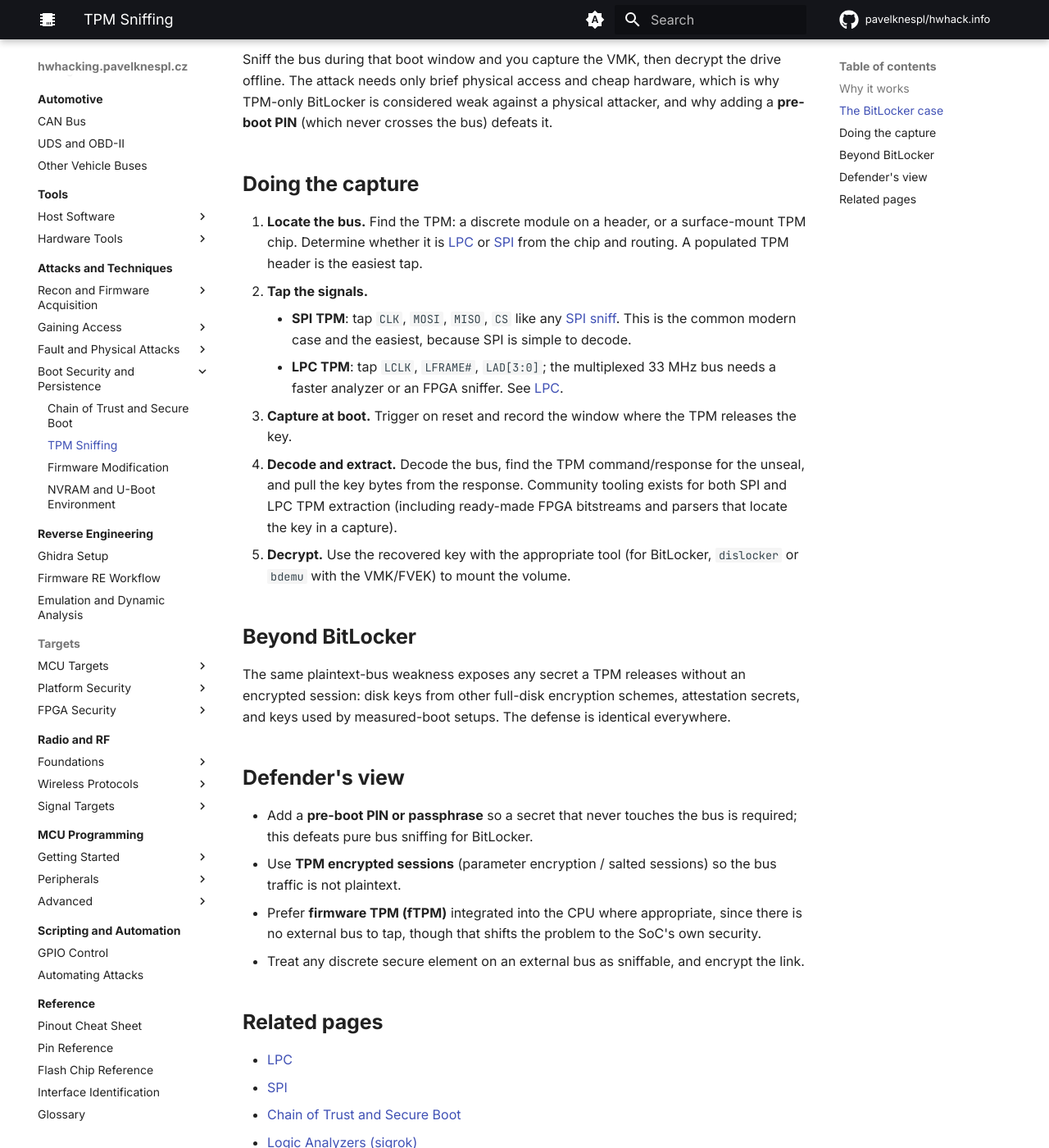
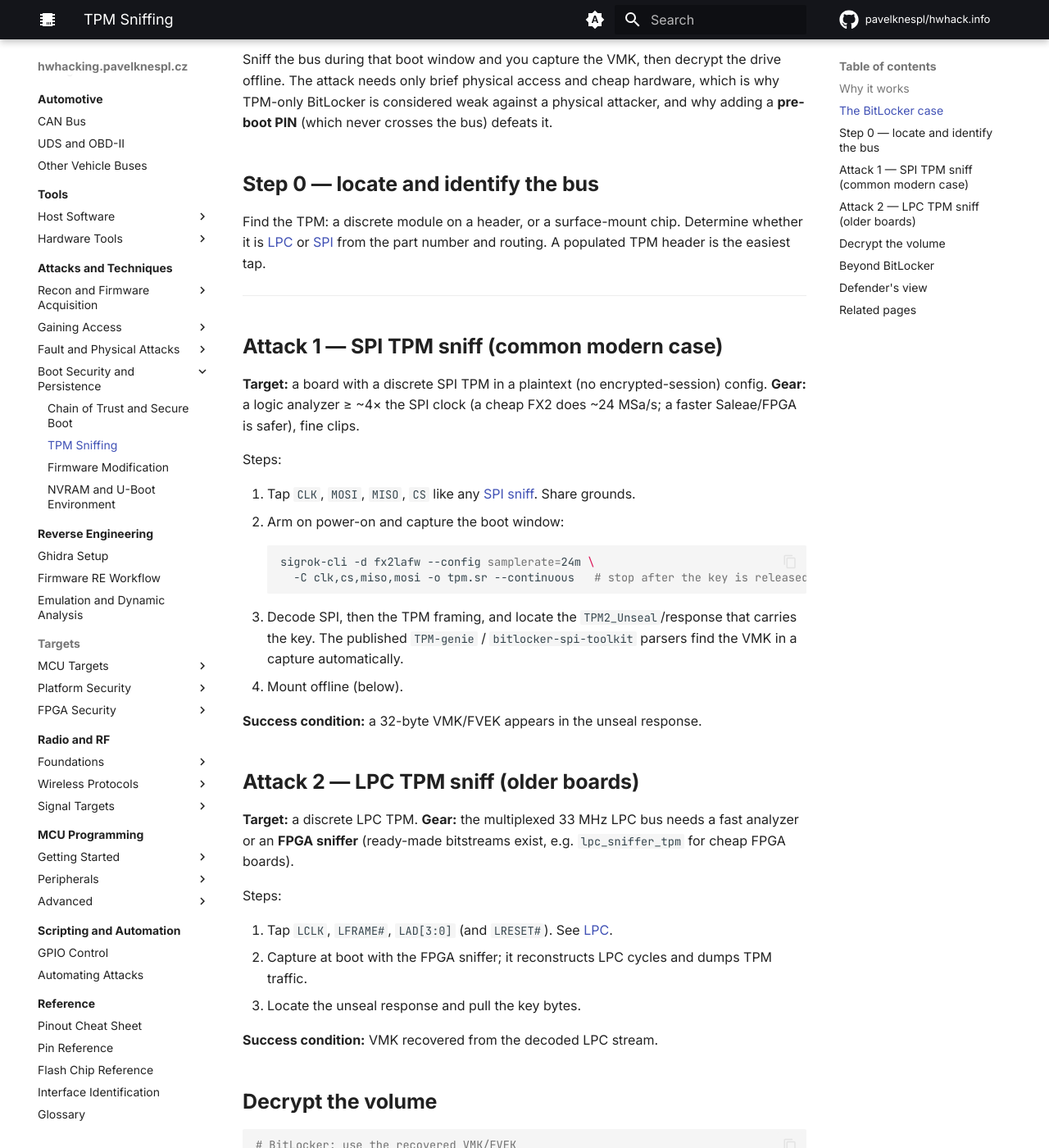
Before and after one commit to pavelknespl/HW-hacking-wiki, an MkDocs documentation site: the page built from docs/attacks/tpm-sniffing.md, in a window 1280 px wide and 1400 px high, scrolled down 958 px. Shown: the whole window at 82% size. Built offline with MkDocs 1.6.1 and Material for MkDocs 9.7.7, drawn with Linux system fonts in a browser that asks for light colours; comment, search, counter and statistics services are not loaded; some of the changed text lies outside the part shown.

Commit message:
feat: restructure fault/physical attack pages around concrete attacks
EMFI, cold boot, DMA, TPM sniffing, secure elements, and decapping
reworked into per-attack sections with concrete tooling and commands:
ChipWhisperer+ChipSHOUTER EMFI sweep with X/Y, aeskeyfind/bitlocker2john
for cold boot, PCILeech attack mapping, sigrok-cli TPM capture with
SPI/LPC split and dislocker decrypt, host-decision bypass/sniff/silicon
order for secure elements, and named invasive attacks. side-channel and
fault-injection already at depth, left as-is.

````diff
--- a/docs/attacks/tpm-sniffing.md
+++ b/docs/attacks/tpm-sniffing.md
@@ -21,15 +21,51 @@ BitLocker in **TPM-only** mode (the default, with no PIN or USB key) is the cano
 
 Sniff the bus during that boot window and you capture the VMK, then decrypt the drive offline. The attack needs only brief physical access and cheap hardware, which is why TPM-only BitLocker is considered weak against a physical attacker, and why adding a **pre-boot PIN** (which never crosses the bus) defeats it.
 
-## Doing the capture
+## Step 0 — locate and identify the bus
 
-1. **Locate the bus.** Find the TPM: a discrete module on a header, or a surface-mount TPM chip. Determine whether it is [LPC](../protocols/lpc.md) or [SPI](../protocols/spi.md) from the chip and routing. A populated TPM header is the easiest tap.
-2. **Tap the signals.**
-    - **SPI TPM**: tap `CLK`, `MOSI`, `MISO`, `CS` like any [SPI sniff](../protocols/spi.md#sniffing-an-spi-bus). This is the common modern case and the easiest, because SPI is simple to decode.
-    - **LPC TPM**: tap `LCLK`, `LFRAME#`, `LAD[3:0]`; the multiplexed 33 MHz bus needs a faster analyzer or an FPGA sniffer. See [LPC](../protocols/lpc.md).
-3. **Capture at boot.** Trigger on reset and record the window where the TPM releases the key.
-4. **Decode and extract.** Decode the bus, find the TPM command/response for the unseal, and pull the key bytes from the response. Community tooling exists for both SPI and LPC TPM extraction (including ready-made FPGA bitstreams and parsers that locate the key in a capture).
-5. **Decrypt.** Use the recovered key with the appropriate tool (for BitLocker, `dislocker` or `bdemu` with the VMK/FVEK) to mount the volume.
+Find the TPM: a discrete module on a header, or a surface-mount chip. Determine whether it is [LPC](../protocols/lpc.md) or [SPI](../protocols/spi.md) from the part number and routing. A populated TPM header is the easiest tap.
+
+---
+
+## Attack 1 — SPI TPM sniff (common modern case)
+
+**Target:** a board with a discrete SPI TPM in a plaintext (no encrypted-session) config.
+**Gear:** a logic analyzer ≥ ~4× the SPI clock (a cheap FX2 does ~24 MSa/s; a faster Saleae/FPGA is safer), fine clips.
+
+Steps:
+
+1. Tap `CLK`, `MOSI`, `MISO`, `CS` like any [SPI sniff](../protocols/spi.md#sniffing-an-spi-bus). Share grounds.
+2. Arm on power-on and capture the boot window:
+   ```bash
+   sigrok-cli -d fx2lafw --config samplerate=24m \
+     -C clk,cs,miso,mosi -o tpm.sr --continuous   # stop after the key is released
+   ```
+3. Decode SPI, then the TPM framing, and locate the `TPM2_Unseal`/response that carries the key. The published `TPM-genie` / `bitlocker-spi-toolkit` parsers find the VMK in a capture automatically.
+4. Mount offline (below).
+
+**Success condition:** a 32-byte VMK/FVEK appears in the unseal response.
+
+## Attack 2 — LPC TPM sniff (older boards)
+
+**Target:** a discrete LPC TPM.
+**Gear:** the multiplexed 33 MHz LPC bus needs a fast analyzer or an **FPGA sniffer** (ready-made bitstreams exist, e.g. `lpc_sniffer_tpm` for cheap FPGA boards).
+
+Steps:
+
+1. Tap `LCLK`, `LFRAME#`, `LAD[3:0]` (and `LRESET#`). See [LPC](../protocols/lpc.md).
+2. Capture at boot with the FPGA sniffer; it reconstructs LPC cycles and dumps TPM traffic.
+3. Locate the unseal response and pull the key bytes.
+
+**Success condition:** VMK recovered from the decoded LPC stream.
+
+## Decrypt the volume
+
+```bash
+# BitLocker: use the recovered VMK/FVEK
+dislocker -V /dev/sdX1 -K recovered.fvek -- /mnt/bitlocker
+```
+
+The same plaintext-bus weakness exposes any secret a TPM releases without an encrypted session (other FDE schemes, attestation secrets, measured-boot keys).
 
 ## Beyond BitLocker
 
````
Also changed, not shown: docs/attacks/cold-boot.md (+33 -6 lines), docs/attacks/decapping.md (+5 -5 lines), docs/attacks/dma-attacks.md (+8 -4 lines), docs/attacks/emfi.md (+34 -7 lines), docs/attacks/secure-elements.md (+27 -4 lines).
